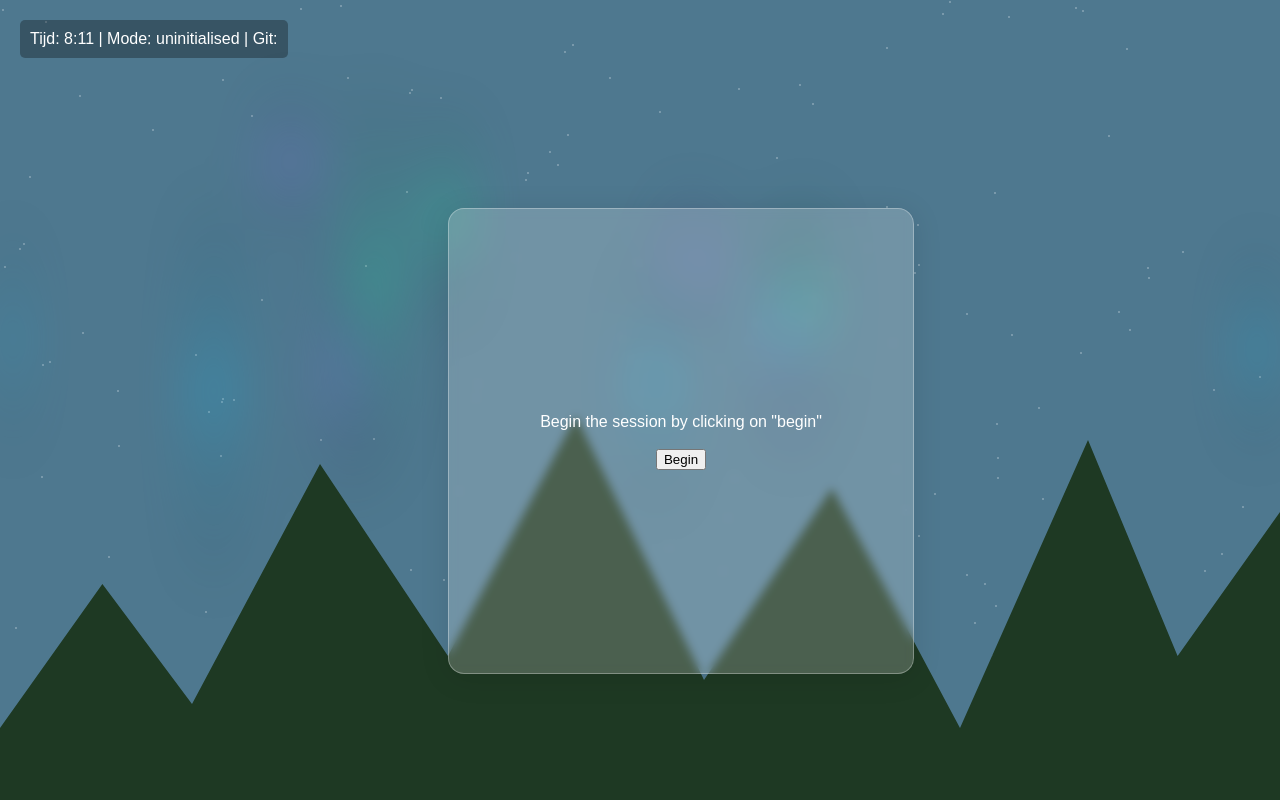
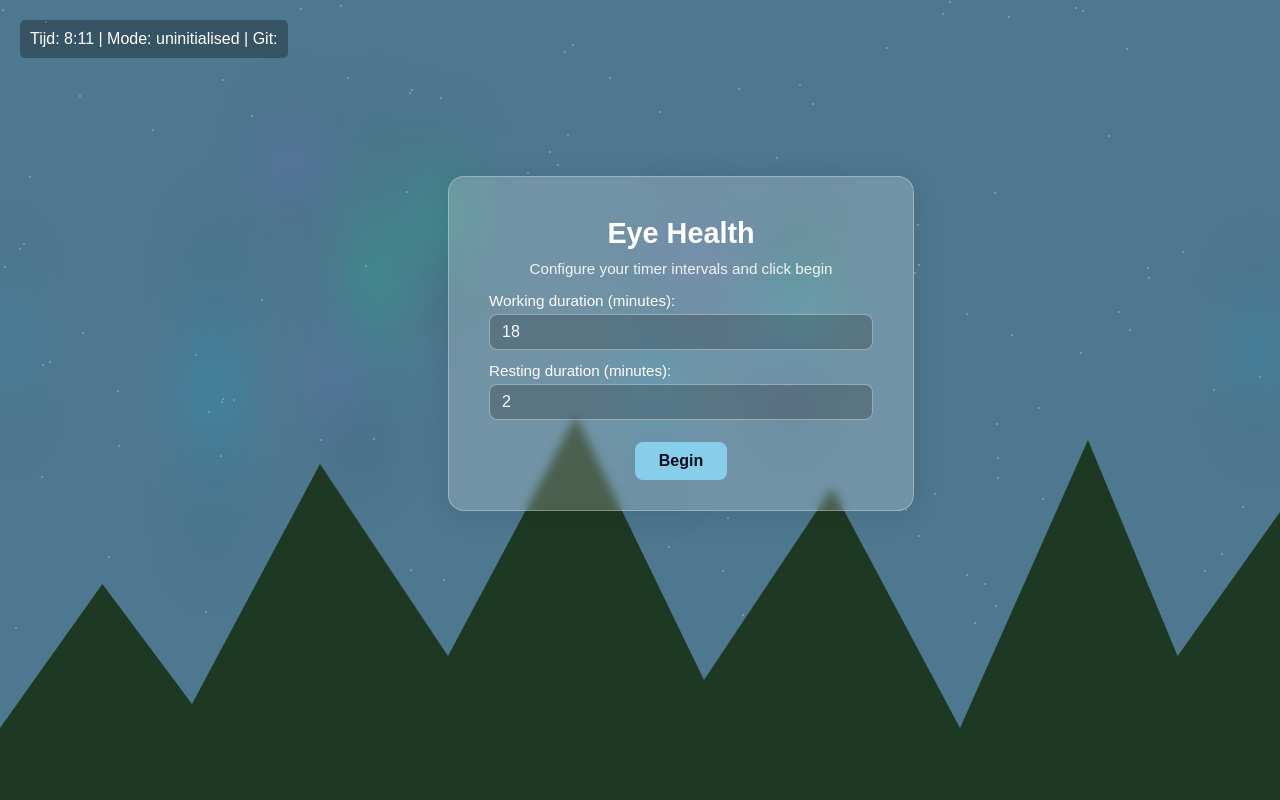
Before and after one commit to AdeRegt/eyehealth, a PHP site: page / in a window 1280 px wide. Run offline with PHP 8.4, Linux system fonts and the light colour scheme.

Commit message:
resting and working now editable

```diff
--- a/index.php
+++ b/index.php
@@ -20,14 +20,13 @@
         backdrop-filter: blur(5px);
         -webkit-backdrop-filter: blur(5px);
         border: 1px solid rgba(255, 255, 255, 0.3);
-        padding: 40px;
+        padding: 30px 40px;
 
         position:fixed;
         top: 50%;
         left: 50%;
         width:24em;
-        height:24em;
-        margin-top: -12em;
+        margin-top: -14em;
         margin-left: -12em;
 
         z-index: 100;
@@ -51,6 +50,50 @@
         font-size: 1.1rem;
         font-weight: normal;
         opacity: 0.9;
+      }
+
+      .dialog label {
+        display: flex;
+        flex-direction: column;
+        align-items: flex-start;
+        width: 100%;
+        margin-bottom: 12px;
+        font-size: 0.95rem;
+        font-weight: 500;
+      }
+
+      .dialog input[type="number"] {
+        width: 100%;
+        box-sizing: border-box;
+        margin-top: 5px;
+        padding: 8px 12px;
+        border-radius: 8px;
+        border: 1px solid rgba(255, 255, 255, 0.4);
+        background: rgba(0, 0, 0, 0.2);
+        color: white;
+        font-size: 1rem;
+        outline: none;
+      }
+
+      .dialog input[type="number"]:focus {
+        border-color: #87ceeb;
+      }
+
+      .dialog button {
+        margin-top: 10px;
+        padding: 10px 24px;
+        border-radius: 8px;
+        border: none;
+        background: #87ceeb;
+        color: #050b1a;
+        font-weight: bold;
+        font-size: 1rem;
+        cursor: pointer;
+        transition: background 0.2s;
+      }
+
+      .dialog button:hover {
+        background: #fff;
       }
 
       /* SVG Cirkel Timer Stijlen */
@@ -170,8 +213,16 @@
   </head>
   <body>
     <div class="dialog" id="begindialog">
-      Begin the session by clicking on "begin"<br/>
-      <br/>
+      <h1>Eye Health</h1>
+      <p style="margin: 5px 0 15px 0; font-size: 0.95rem; opacity: 0.9;">Configure your timer intervals and click begin</p>
+      <label>
+        Working duration (minutes):
+        <input type="number" id="work-input" value="18" min="1" max="120">
+      </label>
+      <label>
+        Resting duration (minutes):
+        <input type="number" id="rest-input" value="2" min="1" max="60">
+      </label>
       <button id="beginstart">Begin</button>
     </div>
     <div class="dialog" id="seconddialog">
@@ -193,6 +244,9 @@
     <script>
       let audioUnlocked = false;
       const audioCache = {};
+
+      let workDurationSec = 1080; // default 18 min
+      let restDurationSec = 120;  // default 2 min
 
       const us = {
         _status: 0,
@@ -227,9 +281,9 @@
         set count(e){
           this._count = e;
 
-          const max = 1200; // 20 minuten totaal (18 min werken + 2 min rust)
-          const ringThreshold = 1080; // 18 minuten werken (1080 sec)
-          const restDuration = 120; // 2 minuten rust (120 sec)
+          const max = workDurationSec + restDurationSec;
+          const ringThreshold = workDurationSec;
+          const restDuration = restDurationSec;
 
           if(e >= max){
             this.count = 0;
@@ -243,12 +297,12 @@
           if(e < ringThreshold){
             this.status = "working";
             eee = ringThreshold - e;
-            // Cirkel vullen van 0 tot 1 tijdens de 18 minuten (1080 sec)
+            // Cirkel vullen van 0 tot 1 tijdens de werkperiode
             progressFraction = e / ringThreshold;
           }else{
             this.status = "resting";
             eee = max - e;
-            // Cirkel leegmaken/vullen tijdens de 2 minuten rust (120 sec)
+            // Cirkel leegmaken/vullen tijdens de rustperiode
             const restElapsed = e - ringThreshold;
             progressFraction = 1 - (restElapsed / restDuration);
           }
@@ -278,6 +332,16 @@
       };
       document.getElementById("seconddialog").style.display = "none";
       document.getElementById("beginstart").addEventListener("click",function(event){
+        const workInput = parseInt(document.getElementById("work-input").value, 10);
+        const restInput = parseInt(document.getElementById("rest-input").value, 10);
+
+        if (!isNaN(workInput) && workInput > 0) {
+          workDurationSec = workInput * 60;
+        }
+        if (!isNaN(restInput) && restInput > 0) {
+          restDurationSec = restInput * 60;
+        }
+
         document.getElementById("begindialog").style.display = "none";
         document.getElementById("seconddialog").style.display = "block";
         audioUnlocked = true;
```
